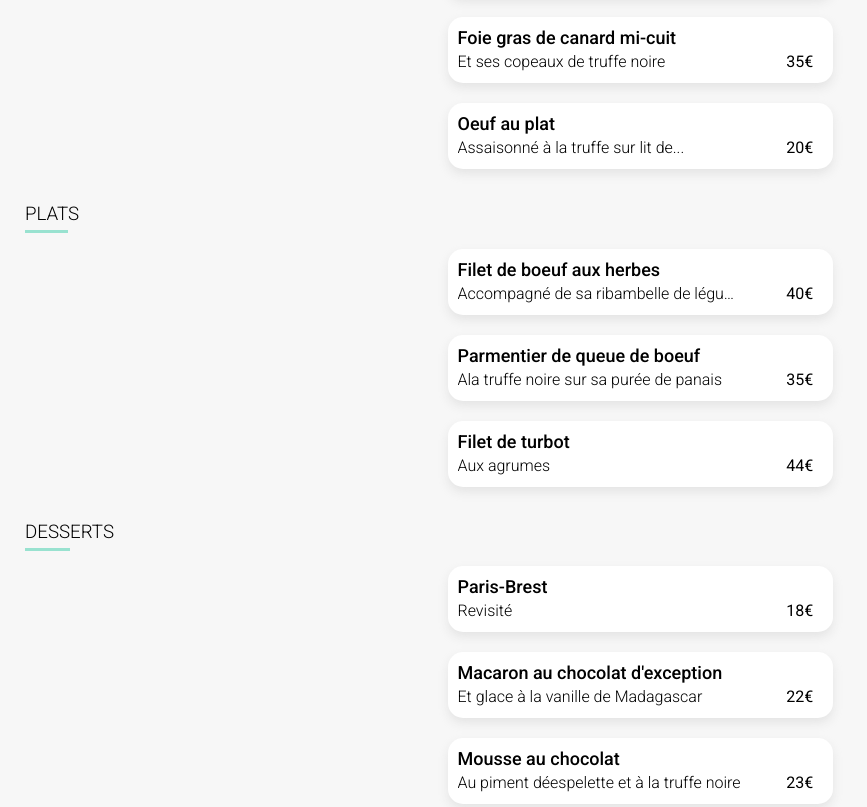
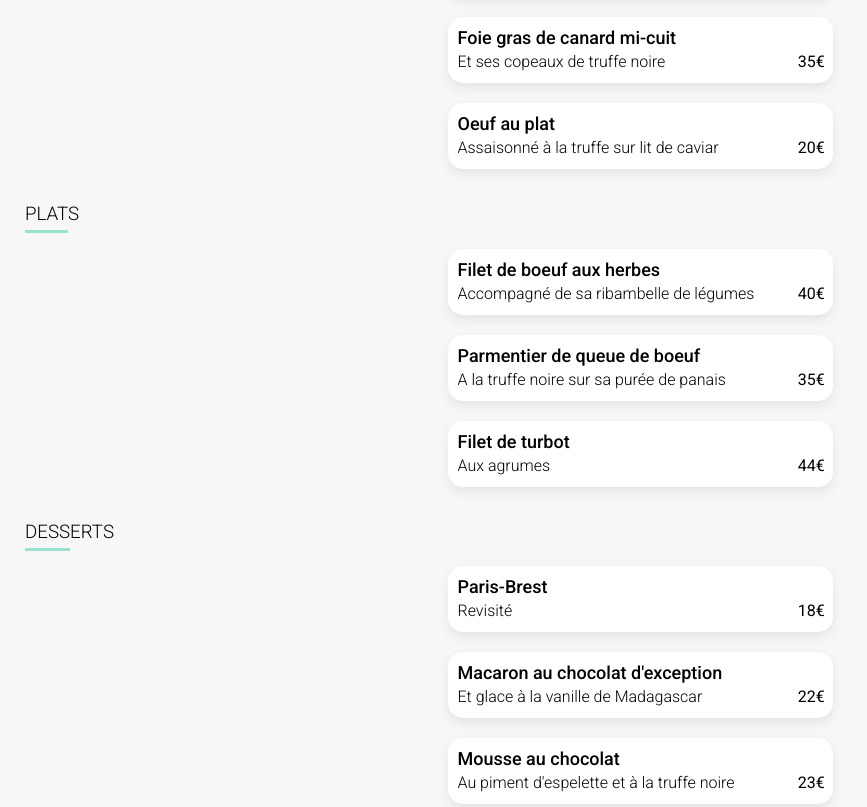
Before and after one commit to lightomega/AlexandreSouville_3_15112020, a website: page la_palette_du_gout.html in a window 1280 px wide. Shown: the part 1160-1967 px from the top of the page, without its empty margins (0-867 px from the left). Drawn offline with Linux system fonts and the light colour scheme; a web font is replaced by a local one.

Commit message:
css html
correction de texte, ajustement de la largeur du detail des menus

```diff
--- a/la_palette_du_gout.html
+++ b/la_palette_du_gout.html
@@ -38,7 +38,7 @@
                 </div>
                 <div class="element-base bloc-menu__infos">
                     <h4 class="bloc-menu__infos__titre">Oeuf au plat</h4>
-                    <p p class="bloc-menu__infos__detail">Assaisonné à la truffe sur lit de...</p>
+                    <p p class="bloc-menu__infos__detail">Assaisonné à la truffe sur lit de caviar</p>
                     <p class="bloc-menu__infos__prix">20€</p>
                     <div class="hover-animation"><div class="bloc-menu__infos__check-icone"><i class="fas fa-check-circle fa-lg"></i></div></div>
                 </div>
@@ -53,7 +53,7 @@
                 </div>
                 <div class="element-base bloc-menu__infos">
                     <h4 class="bloc-menu__infos__titre">Parmentier de queue de boeuf</h4>
-                    <p class="bloc-menu__infos__detail">Ala truffe noire sur sa purée de panais</p>
+                    <p class="bloc-menu__infos__detail">A la truffe noire sur sa purée de panais</p>
                     <p class="bloc-menu__infos__prix">35€</p>
                     <div class="hover-animation"><div class="bloc-menu__infos__check-icone"><i class="fas fa-check-circle fa-lg"></i></div></div>
                 </div>
@@ -80,7 +80,7 @@
                 </div>
                 <div class="element-base bloc-menu__infos">
                     <h4 class="bloc-menu__infos__titre">Mousse au chocolat</h4>
-                    <p class="bloc-menu__infos__detail">Au piment déespelette et à la truffe noire</p>
+                    <p class="bloc-menu__infos__detail">Au piment d'espelette et à la truffe noire</p>
                     <p class="bloc-menu__infos__prix">23€</p>
                     <div class="hover-animation"><div class="bloc-menu__infos__check-icone"><i class="fas fa-check-circle fa-lg"></i></div></div>
                 </div>
--- a/sass/pages/_pages-menus.scss
+++ b/sass/pages/_pages-menus.scss
@@ -95,7 +95,7 @@
             }
         }
         &__detail{
-            width: 75%;
+            width: 78%;
             font-weight: 300;
             font-size: 16px;
             margin-top: 2px;
```
Also changed, not shown: style.css.
